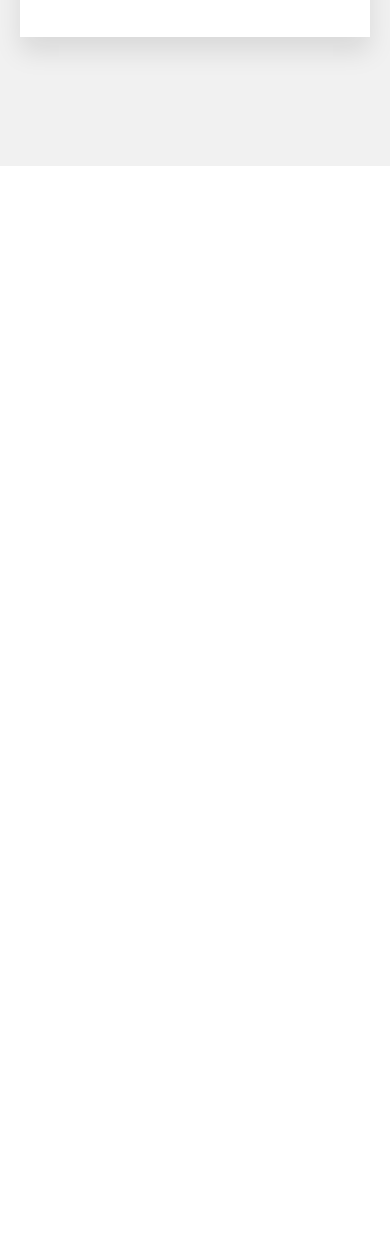
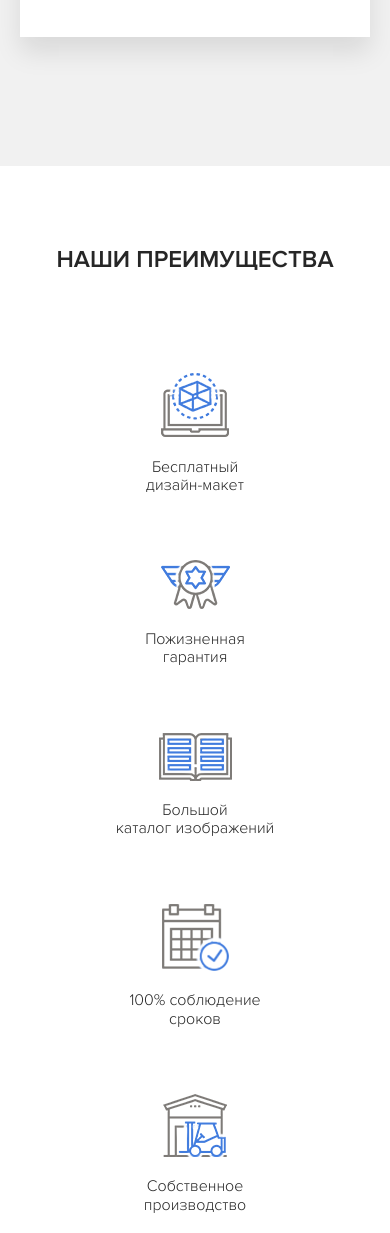
Before and after one commit to def9107/skinali, a plain HTML site: page index.html in a window 390 px wide. Shown: the part 1604-2837 px from the top of the page. Before the commit the page ends 1770 px from the top, so only its background shows below. Drawn offline with Linux system fonts and the light colour scheme; a script that the page names is missing.

Commit message:
сверстан блок с преимуществами, адаптив

```diff
--- a/index.html
+++ b/index.html
@@ -118,7 +118,55 @@
           </form>
         </div>
       </div>
+      <!-- /.container -->
     </section>
+    <!-- /.offer -->
+    <section class="features section">
+      <div class="container">
+        <h2 class="section-title section__title">НАШИ ПРЕИМУЩЕСТВА</h2>
+        <div class="features-block">
+          <div class="features-block__item">
+            <img src="img/features/features-1.png" alt="Бесплатный дизайн-макет" class="features-block__image">
+            <p class="feature-block__text">Бесплатный<br> дизайн-макет</p>
+            <!-- /.feature-block__text -->
+          </div>
+          <!-- /.feature-block__item -->
+          <div class="features-block__item">
+            <img src="img/features/features-2.png" alt="Пожизненная гарантия" class="features-block__image">
+            <p class="feature-block__text">Пожизненная<br> гарантия</p>
+            <!-- /.feature-block__text -->
+          </div>
+          <!-- /.feature-block__item -->
+          <div class="features-block__item">
+            <img src="img/features/features-3.png" alt="Большой каталог изображений" class="features-block__image">
+            <p class="feature-block__text">Большой<br> каталог изображений</p>
+            <!-- /.feature-block__text -->
+          </div>
+          <!-- /.feature-block__item -->
+          <div class="features-block__item">
+            <img src="img/features/features-4.png" alt="100% соблюдение сроков" class="features-block__image">
+            <p class="feature-block__text">100% соблюдение<br> сроков</p>
+            <!-- /.feature-block__text -->
+          </div>
+          <!-- /.feature-block__item -->
+          <div class="features-block__item">
+            <img src="img/features/features-5.png" alt="Собственное производство" class="features-block__image">
+            <p class="feature-block__text">Собственное<br> производство</p>
+            <!-- /.feature-block__text -->
+          </div>
+          <!-- /.feature-block__item -->
+          <div class="features-block__item">
+            <img src="img/features/features-6.png" alt="Минимальная цена в городе от 1600 р метр" class="features-block__image">
+            <p class="feature-block__text">Минимальная цена в городе<br> от 1600 р метр</p>
+            <!-- /.feature-block__text -->
+          </div>
+          <!-- /.feature-block__item -->
+        </div>
+        <!-- /.features-block -->
+      </div>
+      <!-- /.container -->
+    </section>
+    <!-- /.features section -->
   </main>
 
   <!--Подключение обратной связи-->
--- /dev/null
+++ b/sass/blocks/_features.sass
@@ -0,0 +1,25 @@
+.features
+  &-block
+    display: flex
+    justify-content: space-between
+    align-items: baseline
+    flex-wrap: wrap
+    &__item
+      flex-basis: 33%
+      text-align: center
+      margin-bottom: 100px
+    &__image
+      margin-bottom: 25px
+@media (max-width: 991px)
+  .features
+    &-block
+      &__item
+        flex-basis: 50%
+@media (max-width: 576px)
+  .features
+    &-block
+      &__item
+        flex-basis: 100%
+        margin-bottom: 50px
+      &__image
+        margin-bottom: 0
--- a/sass/interface.sass
+++ b/sass/interface.sass
@@ -1,6 +1,15 @@
 body
   +light
   color: $text-color
+.section
+  padding: 100px 0
+  &-title
+    font-size: 30px
+    text-transform: uppercase
+    +bold
+    text-align: center
+  &__title
+    margin-bottom: 100px
 .button-o
   text-decoration: none
   padding: 17px 22px
@@ -43,3 +52,7 @@ input[type="checkbox"]
 @media (max-width: 576px)
   .button-o
       font-style: 10px
+  .section
+    padding: 60px 0
+    &-title
+      font-size: 24px
--- a/sass/style.sass
+++ b/sass/style.sass
@@ -13,3 +13,5 @@
 @import 'blocks/hero'
 //Блок offer
 @import 'blocks/offer'
+//Блок features
+@import 'blocks/features'
```
Also changed, not shown: css/style.css, img/features/features-1.png (added), img/features/features-2.png (added), img/features/features-3.png (added), img/features/features-4.png (added), img/features/features-5.png (added), img/features/features-6.png (added), 1 other file.
